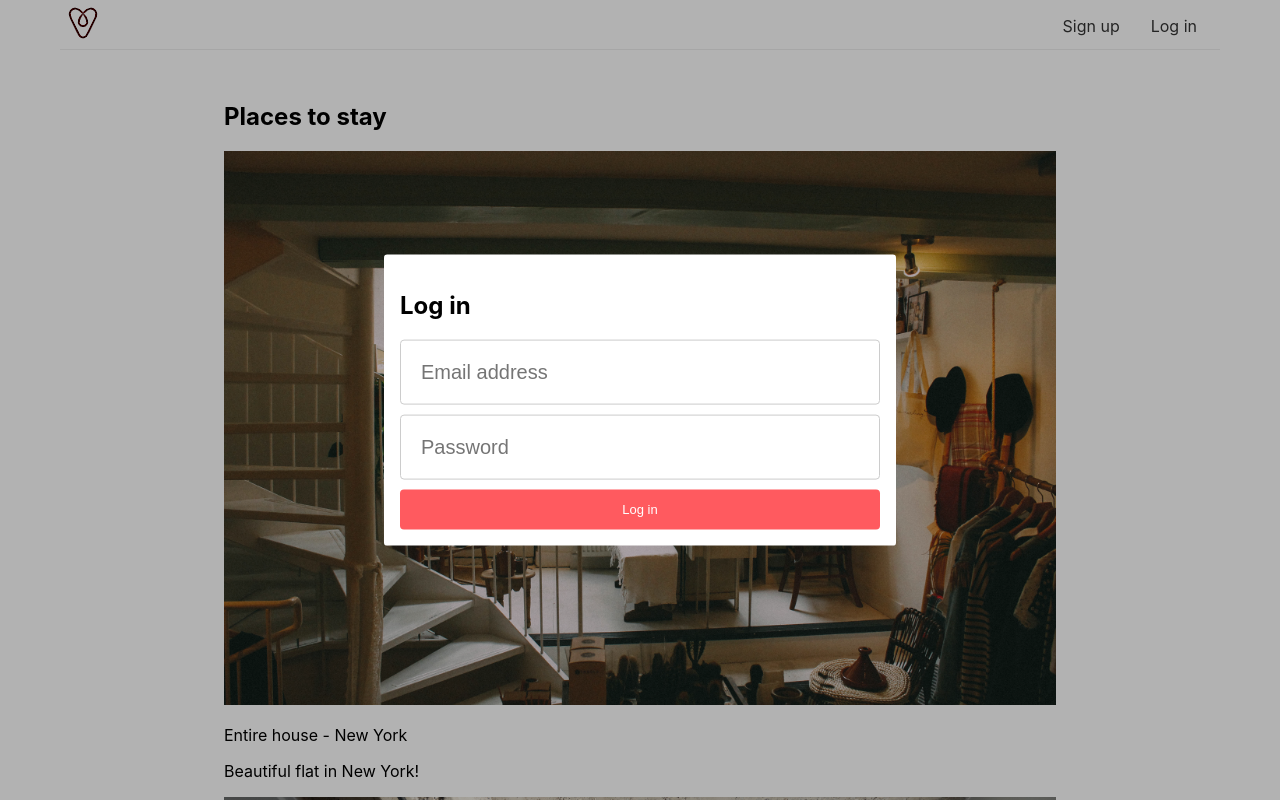
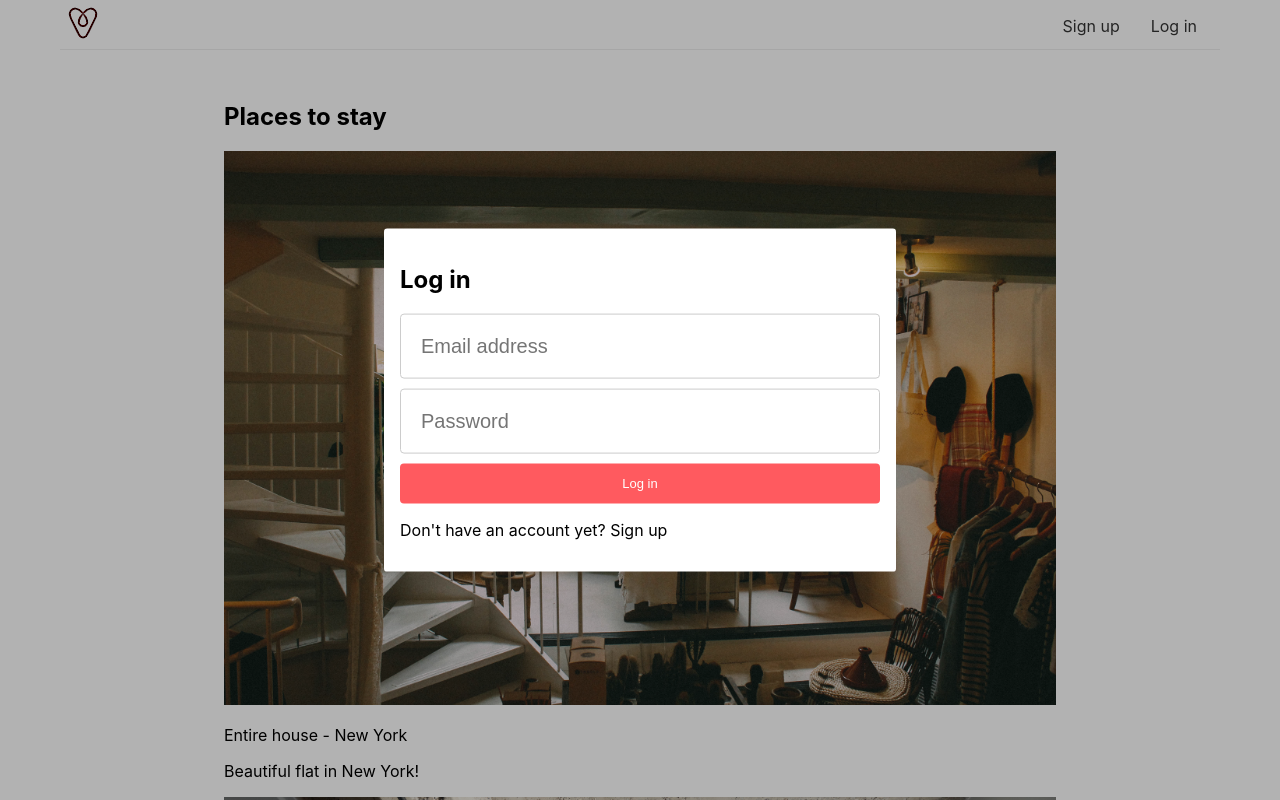
Before and after one commit to rt3me/nextjs-bnb, a Next.js app: page / in a window 1280 px wide. Shown: the top 800 px of the page. Built offline with nearby package versions, Linux system fonts and the light colour scheme.

Commit message:
Switch between login and sign up modals

```diff
--- a/components/Layout.jsx
+++ b/components/Layout.jsx
@@ -17,8 +17,22 @@ export default function Layout(props) {
       {
         showModal && (
           <Modal close={() => setShowModal(false)}>
-            {showLoginModal && <LoginModal />}
-            {showRegistrationModal && <RegistrationModal />}
+            {showLoginModal && (
+              <LoginModal
+                showSignup={() => {
+                  setShowRegistrationModal(true)
+                  setShowLoginModal(false)
+                }}
+              />
+            )}
+            {showRegistrationModal && (
+              <RegistrationModal
+                showLogin={() => {
+                  setShowRegistrationModal(false)
+                  setShowLoginModal(true)
+                }}
+              />
+            )}
           </Modal>
         )
       }
--- a/components/LoginModal.jsx
+++ b/components/LoginModal.jsx
@@ -9,6 +9,12 @@ export default function LoginModal(props) {
           <input id="email" type="email" placeholder="Email address" />
           <input id="password" type="password" placeholder="Password" />
           <button>Log in</button>
+          <p>
+            Don't have an account yet?{' '}
+            <a href="javascript:;" onClick={() => props.showSignup()}>
+              Sign up
+            </a>
+          </p>
         </form>
       </div>
     </React.Fragment>
--- a/components/RegistrationModal.jsx
+++ b/components/RegistrationModal.jsx
@@ -14,6 +14,12 @@ export default function RegistrationModal(props) {
             placeholder="Enter password again"
           />
           <button>Sign up</button>
+          <p>
+            Already have an account?{' '}
+            <a href="javascript:;" onClick={() => props.showLogin()}>
+              Log in
+            </a>
+          </p>
         </form>
       </div>
     </React.Fragment>
```
